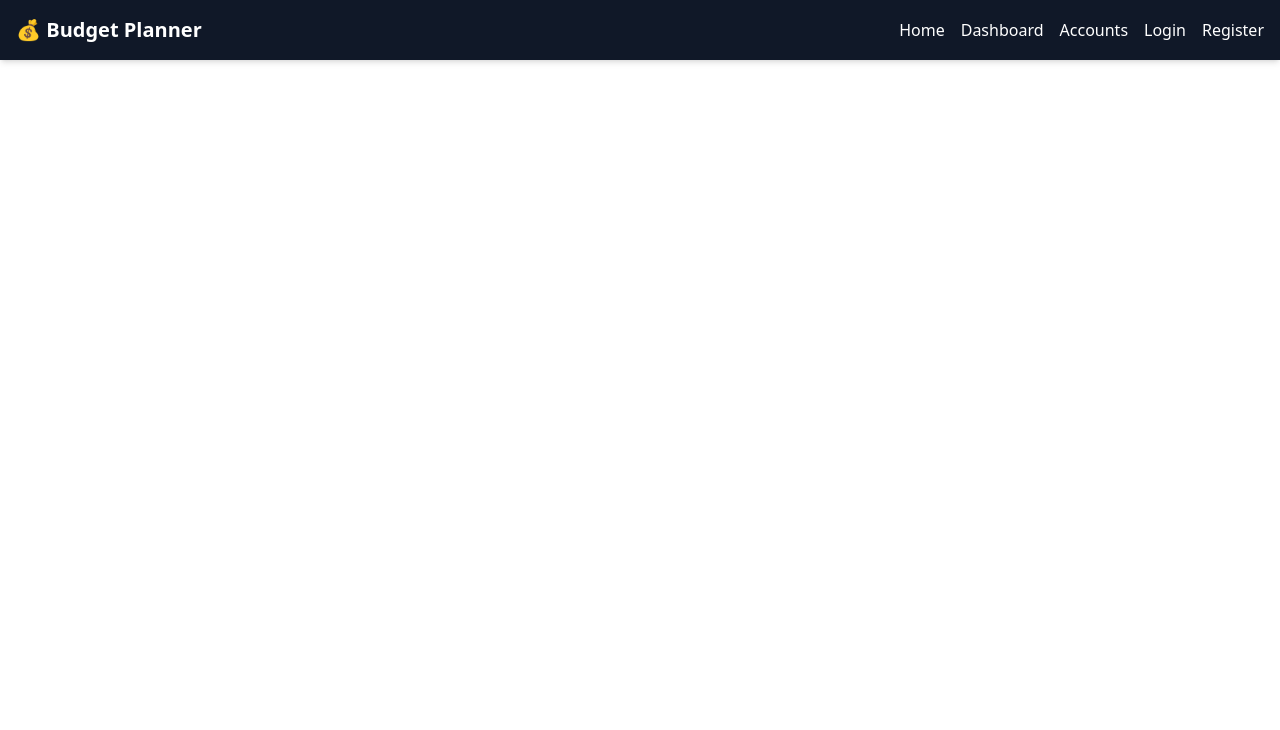
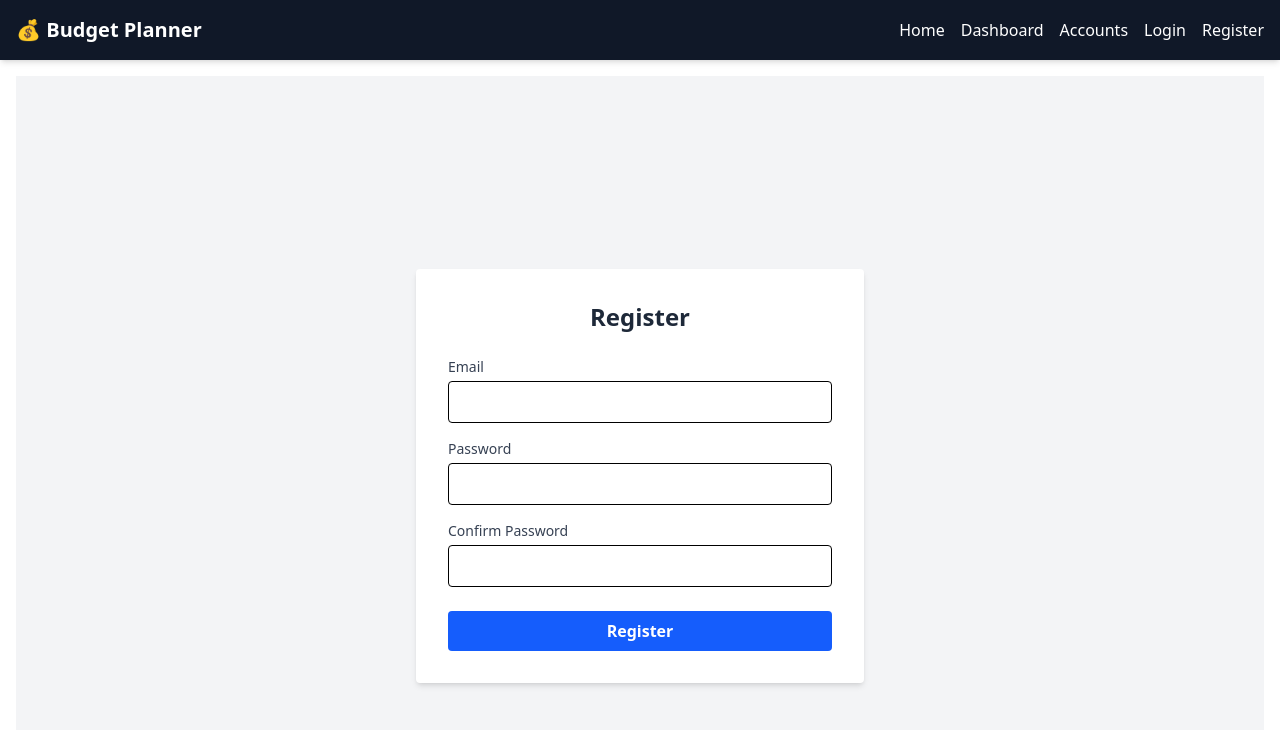
Before and after one commit to alancrisanto/BudgetPlanner, a React (Vite) app in the folder frontend/: page /register in a window 1280 px wide. Shown: the top 730 px of the page. Built offline with nearby package versions, Linux system fonts and the light colour scheme.

Commit message:
create login and register pages

```diff
--- a/frontend/src/App.jsx
+++ b/frontend/src/App.jsx
@@ -4,6 +4,8 @@ import NavBar from './components/NavBar';
 import Home from './pages/Home';
 import Dashboard from './pages/Dashboard';
 import Accounts from './pages/Accounts';
+import Login from './pages/Login';
+import Register from './pages/Register';
 
 function App() {
   return (
@@ -14,6 +16,8 @@ function App() {
           <Route path="/" element={<Home />} />
           <Route path="/dashboard" element={<Dashboard />} />
           <Route path="/accounts" element={<Accounts />} />
+          <Route path="/login" element={<Login />} />
+          <Route path="/register" element={<Register />} />
         </Routes>
       </div>
     </Router>
--- /dev/null
+++ b/frontend/src/pages/Login.jsx
@@ -0,0 +1,57 @@
+import React, { useState } from 'react'
+
+function Login() {
+  const [email, setEmail] = useState('');
+  const [password, setPassword] = useState('');
+
+  const handleSubmit = (e) => {
+    e.preventDefault();
+    // Handle login logic here
+  };
+
+  return (
+    <div className="flex items-center justify-center min-h-screen bg-gray-100">
+      <div className="w-full max-w-md p-8 space-y-6 bg-white rounded shadow-md">
+        <h2 className="text-2xl font-bold text-center text-gray-800">Login</h2>
+        <form className="space-y-4" onSubmit={handleSubmit}>
+          <div>
+            <label className="block mb-1 text-sm font-medium text-gray-700" htmlFor="email">
+              Email
+            </label>
+            <input
+              id="email"
+              type="email"
+              className="w-full px-3 py-2 border rounded focus:outline-none focus:ring-2 focus:ring-blue-500"
+              value={email}
+              onChange={(e) => setEmail(e.target.value)}
+              required
+              autoComplete="email"
+            />
+          </div>
+          <div>
+            <label className="block mb-1 text-sm font-medium text-gray-700" htmlFor="password">
+              Password
+            </label>
+            <input
+              id="password"
+              type="password"
+              className="w-full px-3 py-2 border rounded focus:outline-none focus:ring-2 focus:ring-blue-500"
+              value={password}
+              onChange={(e) => setPassword(e.target.value)}
+              required
+              autoComplete="current-password"
+            />
+          </div>
+          <button
+            type="submit"
+            className="w-full py-2 mt-2 font-semibold text-white bg-blue-600 rounded hover:bg-blue-700 transition"
+          >
+            Sign In
+          </button>
+        </form>
+      </div>
+    </div>
+  )
+}
+
+export default Login
--- /dev/null
+++ b/frontend/src/pages/Register.jsx
@@ -0,0 +1,80 @@
+import React, { useState } from 'react'
+
+function Register() {
+  const [email, setEmail] = useState('');
+  const [password, setPassword] = useState('');
+  const [confirmPassword, setConfirmPassword] = useState('');
+
+  const handleSubmit = (e) => {
+    e.preventDefault();
+    // Handle registration logic here
+    if (password !== confirmPassword) {
+      alert('Passwords do not match');
+      return;
+    }
+    // Submit registration data
+  };
+
+  return (
+    <div className="flex items-center justify-center min-h-screen bg-gray-100">
+      <div className="w-full max-w-md p-8 space-y-6 bg-white rounded shadow-md">
+        <h2 className="text-2xl font-bold text-center text-gray-800">Register</h2>
+        <form className="space-y-4" onSubmit={handleSubmit}>
+          <div>
+            <label className="block mb-1 text-sm font-medium text-gray-700" htmlFor="email">
+              Email
+            </label>
+            <input
+              id="email"
+              type="email"
+              className="w-full px-3 py-2 border rounded focus:outline-none focus:ring-2 focus:ring-blue-500"
+              value={email}
+              onChange={(e) => setEmail(e.target.value)}
+              required
+              autoComplete="email"
+              maxLength={55}
+            />
+          </div>
+          <div>
+            <label className="block mb-1 text-sm font-medium text-gray-700" htmlFor="password">
+              Password
+            </label>
+            <input
+              id="password"
+              type="password"
+              className="w-full px-3 py-2 border rounded focus:outline-none focus:ring-2 focus:ring-blue-500"
+              value={password}
+              onChange={(e) => setPassword(e.target.value)}
+              required
+              autoComplete="new-password"
+              maxLength={255}
+            />
+          </div>
+          <div>
+            <label className="block mb-1 text-sm font-medium text-gray-700" htmlFor="confirmPassword">
+              Confirm Password
+            </label>
+            <input
+              id="confirmPassword"
+              type="password"
+              className="w-full px-3 py-2 border rounded focus:outline-none focus:ring-2 focus:ring-blue-500"
+              value={confirmPassword}
+              onChange={(e) => setConfirmPassword(e.target.value)}
+              required
+              autoComplete="new-password"
+              maxLength={255}
+            />
+          </div>
+          <button
+            type="submit"
+            className="w-full py-2 mt-2 font-semibold text-white bg-blue-600 rounded hover:bg-blue-700 transition"
+          >
+            Register
+          </button>
+        </form>
+      </div>
+    </div>
+  )
+}
+
+export default Register
```
